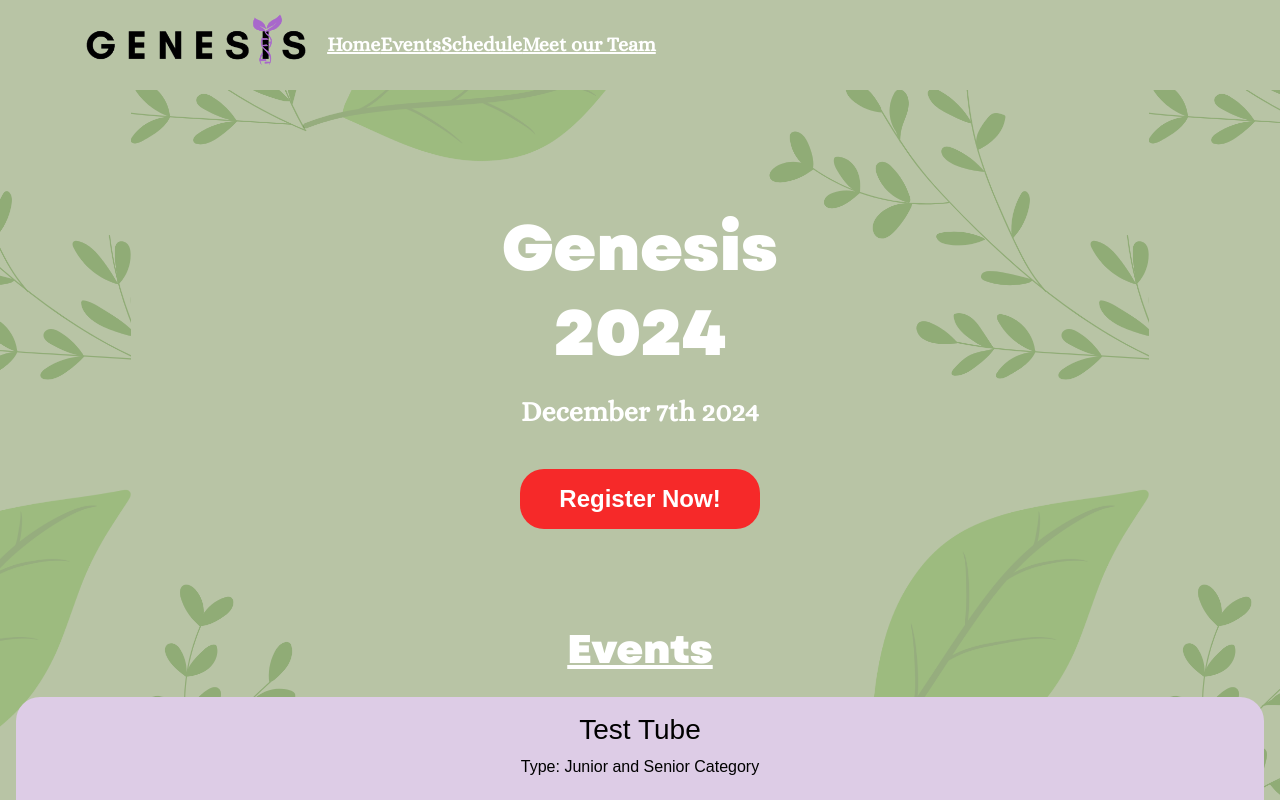
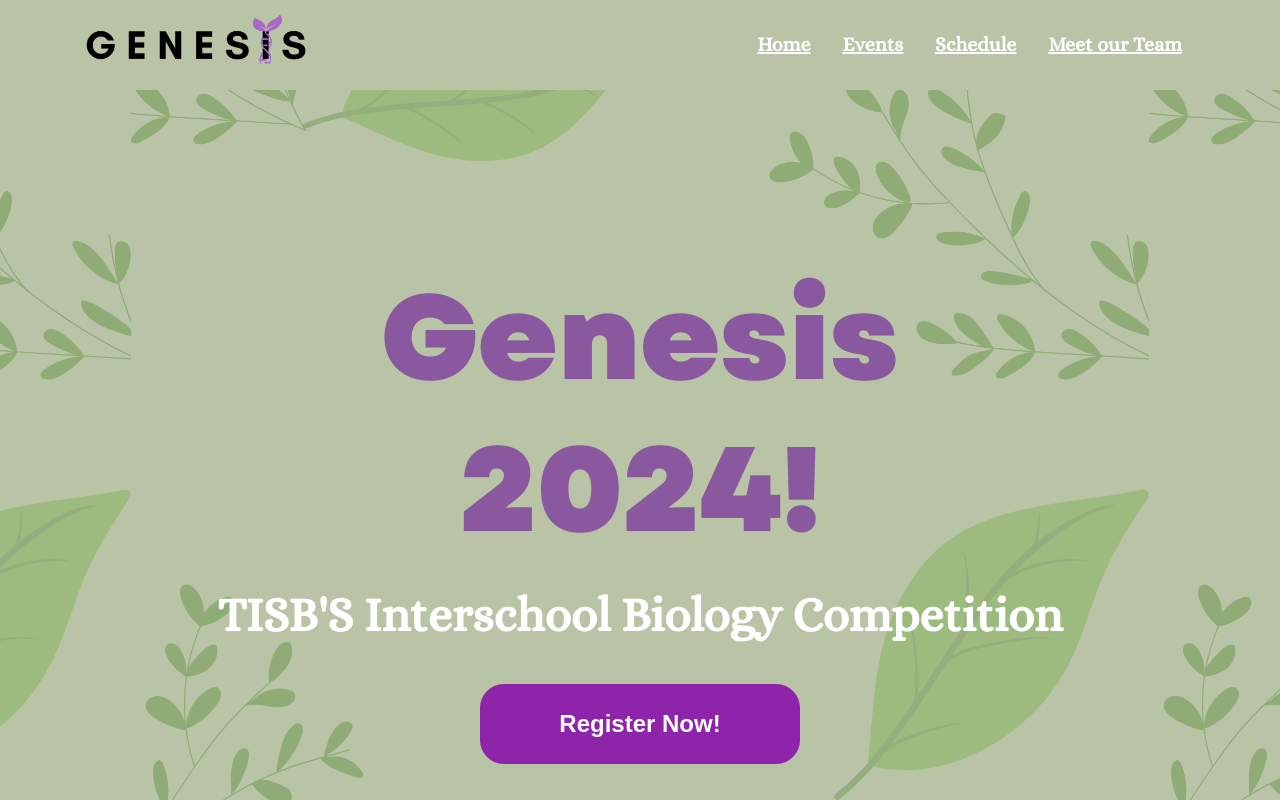
Before and after one commit to shabdbhatia/genesis-website, a React (Create React App) app: page / in a window 1280 px wide. Shown: the top 800 px of the page. Built offline with nearby package versions, Linux system fonts and the light colour scheme.

Commit message:
Added everything else

```diff
--- a/src/Header/navbar.js
+++ b/src/Header/navbar.js
@@ -37,7 +37,7 @@ function NavigationBar() {
             expand="md"
             expanded={expanded}
         >
-            <Container>
+            <Container className={"navbar-container"}>
                 <Navbar.Brand>
                     <img src={Genesis_Logo} alt="genesis_logo" className="navbar_logo" id="genesis_logo" />
                 </Navbar.Brand>
@@ -46,7 +46,7 @@ function NavigationBar() {
                     onClick={() => setExpanded(!expanded)} // Toggle the navbar open/close
                 />
                 <Navbar.Collapse id="basic-navbar-nav">
-                    <Nav className="me-auto">
+                    <Nav className="ms-auto">
                         <Link
                             to="landing_s1_div"
                             smooth={true}
--- a/src/Header/navbar_style.css
+++ b/src/Header/navbar_style.css
@@ -7,15 +7,26 @@
     position: sticky;
     top: 0;
     z-index: 1000; /* Ensure it stays above other content */
-    background:none;
     background-color: #B8C4A5;
-    transition: background-color 0.3s ease; /* Smooth transition for background changes */
+    transition: background-color 0.3s ease;
+
+    display: flex;/* Smooth transition for background changes */
+    flex-direction: row;
+    justify-content: space-between;
+    align-items: center;
+    width: 100%;
+    margin: 0;
 }
+
 .navbar-links{
     color: #ffffff;
     font-family: Alice-Regular;
     font-size: 1.25rem;
     font-weight: bold;
+    padding: 0rem 1rem 0rem 1rem;
+}
+.navbar-links:hover{
+    cursor: pointer;
 }
 
 #genesis_logo{
--- a/src/HomePage/components/Landing_Section1.js
+++ b/src/HomePage/components/Landing_Section1.js
@@ -6,14 +6,17 @@ const Landing_Section1 = () => {
         <div className={'container'} id={'landing_s1_div'}>
             <div className={'heading_div'} id={'heading_div_s1'}>
                 <h1 className={'genesis_heading_h1'}>Genesis</h1>
-                <h1 className={'genesis_heading_h1'}>2024</h1>
-                <h2 className={'genesis_heading_h2'}>December 7th 2024</h2>
+                <h1 className={'genesis_heading_h1'}>2024!</h1>
+
+                <h2 className={'genesis_heading_h2'} id={'genesis_tagline'}>TISB'S Interschool Biology Competition</h2>
 
                 <div className={'button_div'} id={'button_div_register'}>
                     <button className={'button_register'} onClick={() => {
                     }} id={'register_button_s1'}>Register Now!
                     </button>
                 </div>
+
+                <h2 className={'genesis_heading_h2'}>December 7th 2024</h2>
             </div>
         </div>
     )
--- a/src/HomePage/components/Landing_Section4.js
+++ b/src/HomePage/components/Landing_Section4.js
@@ -3,6 +3,8 @@ import '../styling/landing_section4_style.css';
 import AdityaS from './../../Assets/Logos/Logo_Placeholder.jpeg';
 import AvanthikaK from './../../Assets/Logos/Logo_Placeholder.jpeg';
 import SaanviV from './../../Assets/Logos/Logo_Placeholder.jpeg';
+import HODs from './../../Assets/Logos/Logo_Placeholder.jpeg';
+import EventHeads from './../../Assets/Logos/Logo_Placeholder.jpeg';
 
 
 const members = [
@@ -20,6 +22,21 @@ const members = [
         name: "Saanvi Venugopal",
         description: "Description for Saanvi Venugopal goes here.",
         image: SaanviV,
+    },
+    {
+        name: "HODs",
+        description: "Arav Agarwal - Finance",
+        description2: "Aanika Krishnan - Social Media & Comms",
+        description3: "Ashwanth - Logistics and Security",
+        image: HODs,
+    },
+    {
+        name: "Event Heads",
+        description: "Palak Sadana - Test Tube",
+        description2: "Himaja M & Spurti A - Excellence Expo",
+        description3: "Ruchi Singhal - Root Issue",
+        description4: "Pencilin - Don't know yet",
+        image: EventHeads,
     },
 ];
 const Landing_Section4 = () => {
@@ -52,6 +69,9 @@ const Landing_Section4 = () => {
                     <div className="team-text" id={'team_info_text'}>
                         <h2>{members[currentMember].name}</h2>
                         <p>{members[currentMember].description}</p>
+                        <p>{members[currentMember].description2}</p>
+                        <p>{members[currentMember].description3}</p>
+                        <p>{members[currentMember].description4}</p>
                     </div>
 
                 </div>
--- a/src/HomePage/styling/landing_section1_style.css
+++ b/src/HomePage/styling/landing_section1_style.css
@@ -15,8 +15,9 @@
     align-items: center;
 }
 .genesis_heading_h1{
-    font-size: 4rem;
+    font-size: 5rem;
     font-family: Garet-Font;
+    color: #8a589e;
 
     padding: 0rem 0rem 0rem 0rem;
 }
@@ -25,6 +26,11 @@
     padding: 1rem 0rem 1rem 0rem;
     font-family: Alice-Regular;
     font-weight: 800;
+}
+#genesis_tagline{
+    text-align: center;
+    padding: 1rem 1rem 1rem 1rem;
+    font-weight: 700;
 }
 
 .button_div{
@@ -36,7 +42,7 @@
     height: 3.75rem;
     width: 15rem;
     font-size: 1.5rem;
-    background-color: #f62929;
+    background-color: #8E24AA;
     color: #ffffff;
 
     text-decoration: none;
@@ -52,6 +58,34 @@
     background-color: #ef2020;
 }
 
-@media (min-aspect-ratio: 1.4){
-
+@media (min-aspect-ratio: 0.6){
+    .genesis_heading_h1{
+        font-size: 6rem;
+    }
 }
+@media (min-aspect-ratio: 1){
+    #landing_s1_div{
+        margin-top: 3rem;
+        margin-bottom: 5rem;
+    }
+}
+@media (min-aspect-ratio: 1.5){
+    #landing_s1_div{
+        margin-top: 3.5rem;
+    }
+    .genesis_heading_h1{
+        font-size: 7.5rem;
+    }
+    .genesis_heading_h2{
+        font-size: 2.5rem;
+    }
+    #genesis_tagline{
+        font-size: 3rem;
+        padding: 1rem 1rem 1rem 1rem;
+    }
+    .button_register{
+        height: 5rem;
+        width: 20rem;
+        font-size: 1.5rem;
+    }
+}
--- a/src/HomePage/styling/landing_section2_style.css
+++ b/src/HomePage/styling/landing_section2_style.css
@@ -10,7 +10,7 @@
 
 #s2_heading{
     font-family: Garet-Font;
-    font-size: 2.5rem;
+    font-size: 3.5rem;
     text-decoration: underline;
 }
 .event_card{
@@ -38,3 +38,9 @@
 .event_card:hover{
     transform: scale(1.02);
 }
+
+@media(min-aspect-ratio: 1){
+    .event_card{
+        width: 80%;
+    }
+}
--- a/src/HomePage/styling/landing_section3_style.css
+++ b/src/HomePage/styling/landing_section3_style.css
@@ -31,6 +31,7 @@
     padding: 0rem;
 
     background: none;
+    border: none;
 }
 #schedule_list{
     display: flex;
@@ -45,6 +46,7 @@
 
     background: none;
     border-radius: 2rem;
+
 }
 .schedule_item{
     text-decoration: none;
@@ -80,3 +82,15 @@
     font-size: 1.15rem;
     text-align: center;
 }
+
+
+@media (min-aspect-ratio: 0.6) {
+    .schedule_item {
+        height: 15vh;
+    }
+}
+@media(min-aspect-ratio: 1){
+    .schedule_item{
+        width: 80%;
+    }
+}
--- a/src/HomePage/styling/landing_section4_style.css
+++ b/src/HomePage/styling/landing_section4_style.css
@@ -1,11 +1,13 @@
 #team_div{
+
+    width: 100%;
+    height: auto;
     display: flex;
     flex-direction: column;
     align-items: center;
     justify-content: center;
-
-    width: 100%;
-    margin: 2rem 0rem 1rem 0rem;
+    margin-top: 2rem;
+    margin-bottom: 2rem;
 
 }
 #s4_heading{
@@ -66,3 +68,9 @@
 .nav-button:hover{
     transform: scale(2.3);
 }
+
+@media(min-aspect-ratio: 1){
+    #team_carousel_div{
+        width: 80%;
+    }
+}
```
Also changed, not shown: 1 other file (tests, documents, lock files or other folders).
